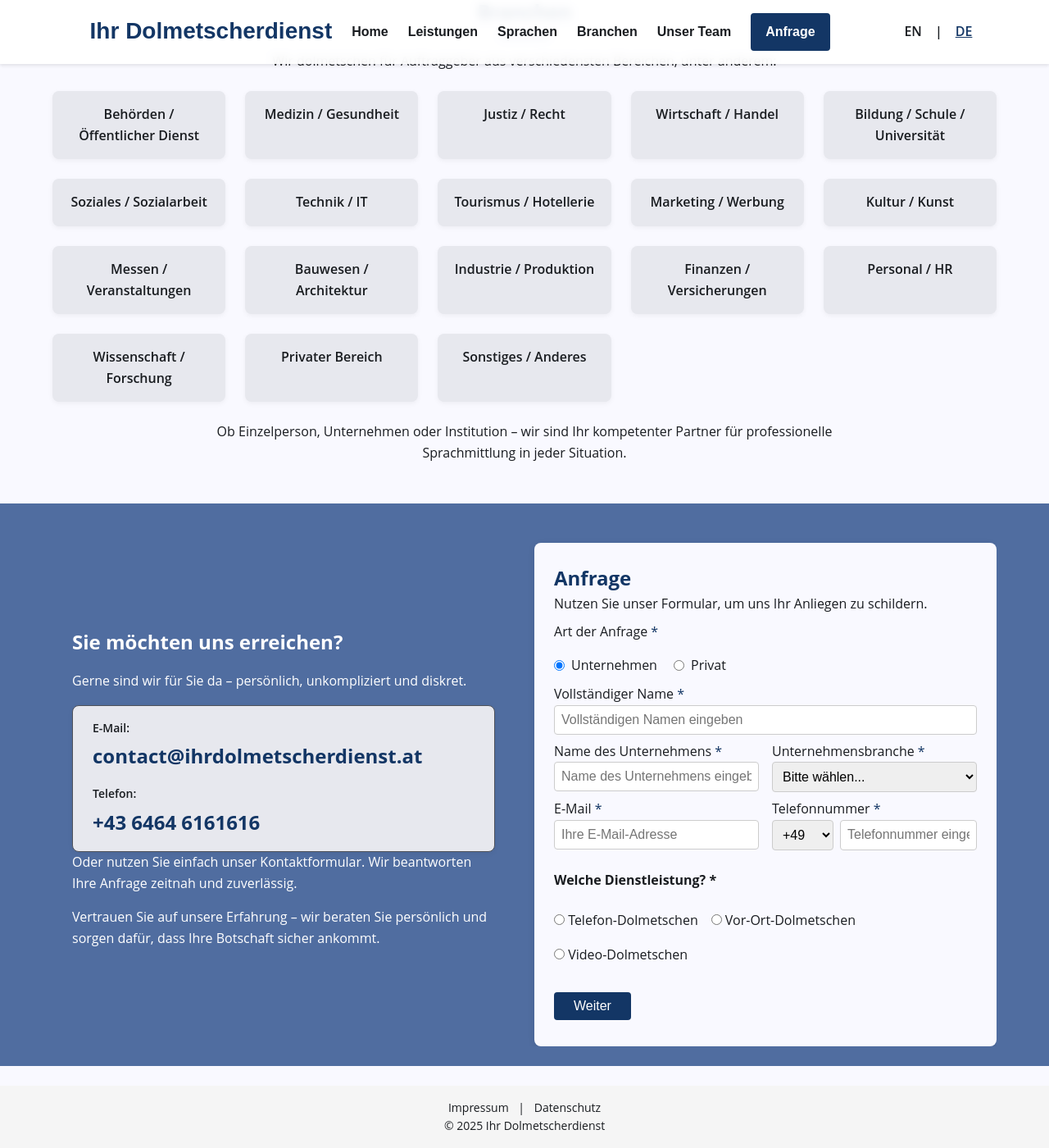
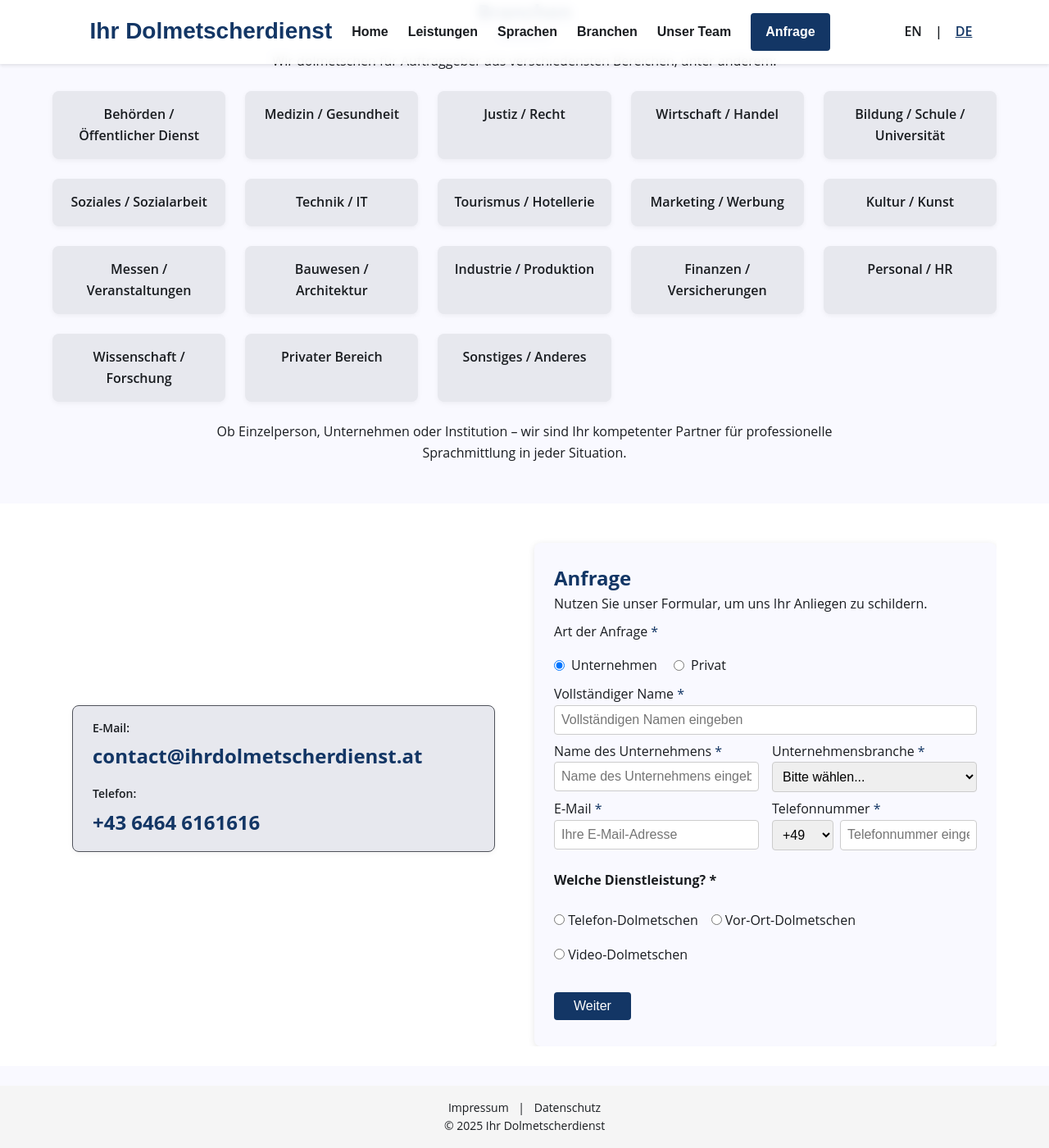
Before and after one commit to msarkaria/IhrDolmetscherdienst, a Jekyll site: the page built from index.html, in a window 1280 px wide and 1400 px high, scrolled down 1711 px. Shown: the whole window at 82% size. Built offline with Jekyll 4.4.1, drawn with Linux system fonts in a browser that asks for light colours; nearby versions of some CDN libraries.

Commit message:
Fix for haburger

```diff
--- a/assets/style2.css
+++ b/assets/style2.css
@@ -220,6 +220,7 @@
     justify-content: center;
     width: 100%;
   }
+  .lang-switch-desktop { display: none; }
 }
 
 /* ============================
@@ -531,7 +532,7 @@
 }
 
 #contact {
-  background: var(--color-accent);
+  background: #FFF;
   color: var(--color-on-accent);
   padding: var(--spacing-lg) 0;
 }
```
